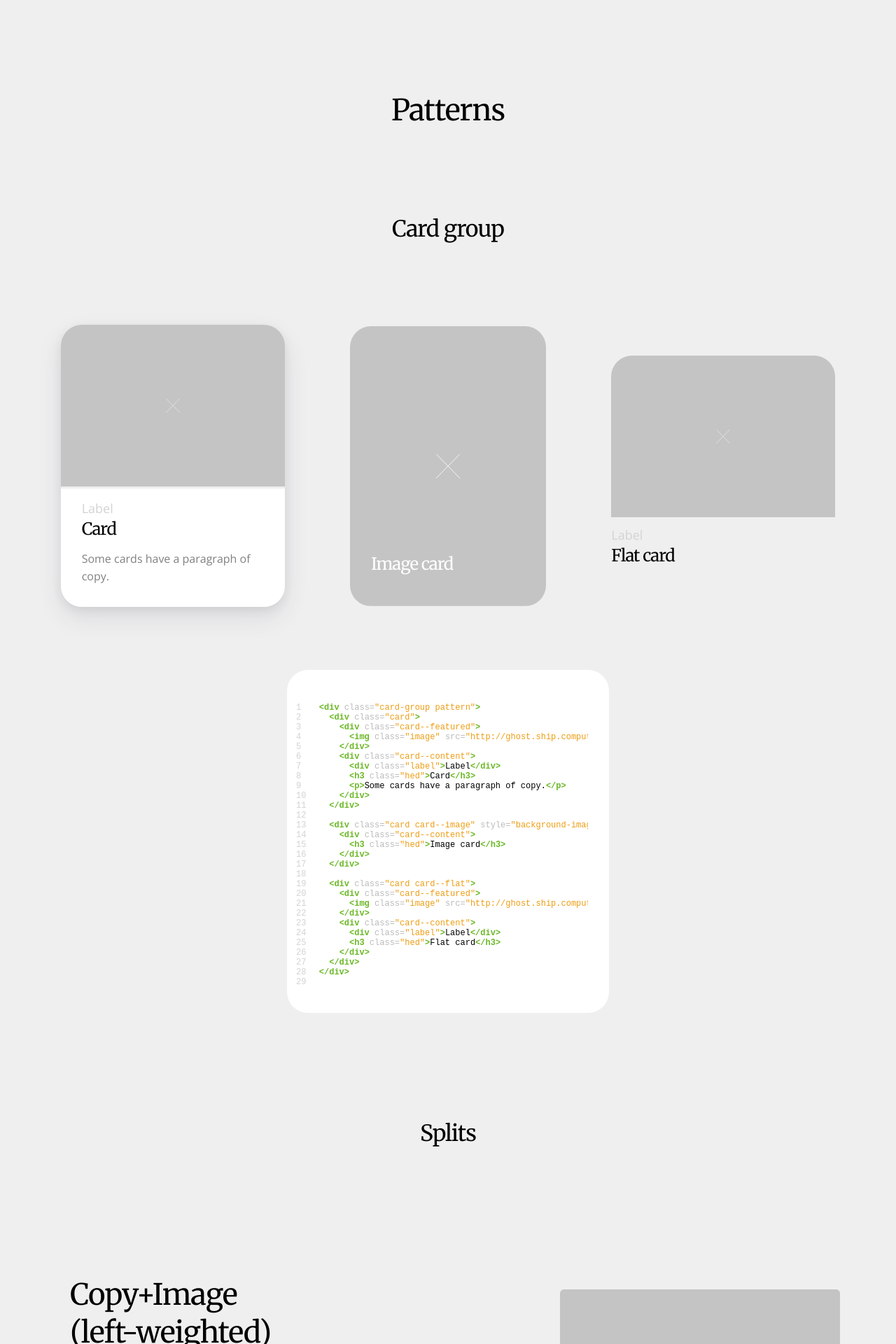
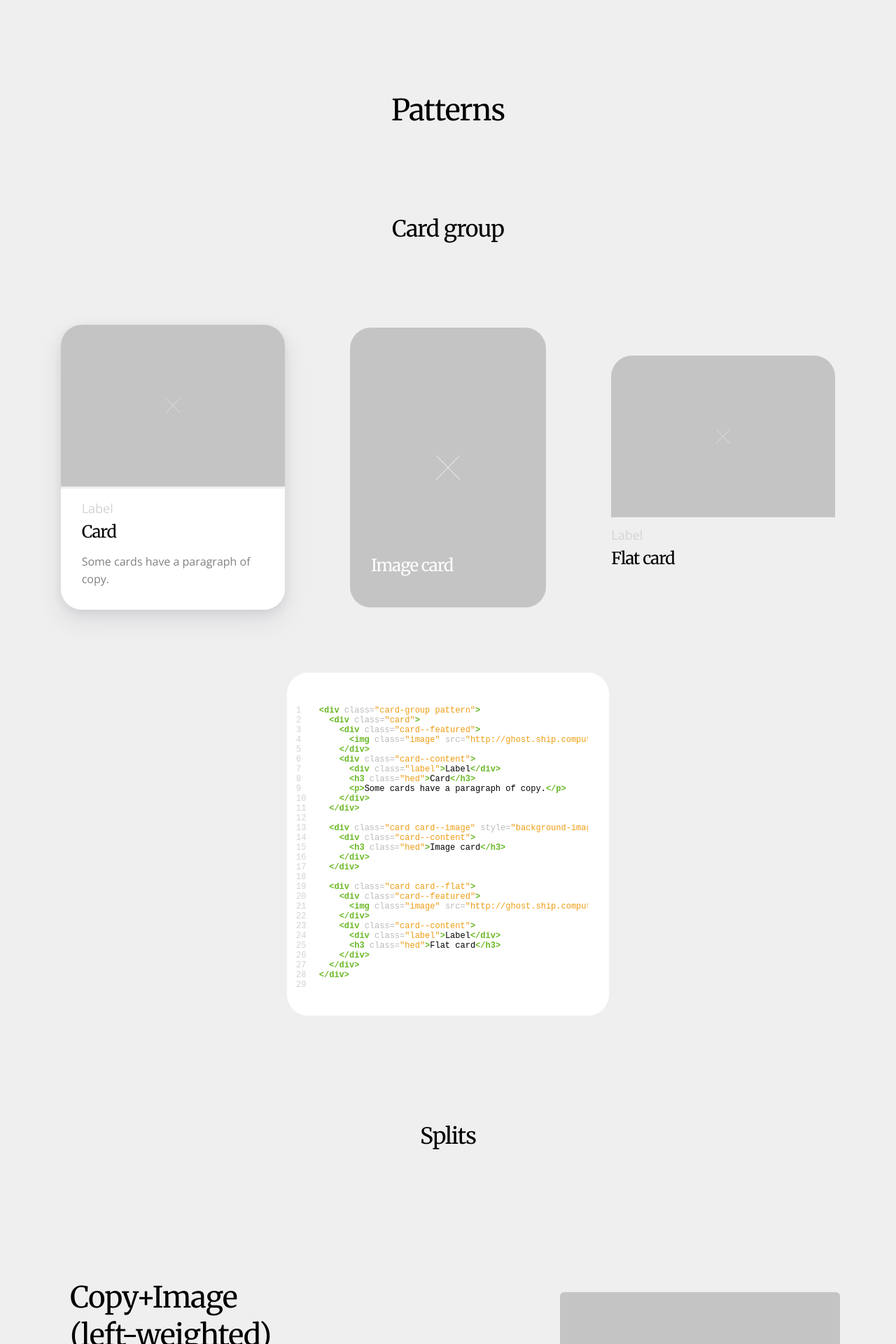
Before and after one commit to barnesy/ghost-ship, a Jekyll site: the page built from patterns.html, in a window 1280 px wide. Shown: the top 1920 px of the page at 70% size. Built offline with Jekyll 4.4.1, drawn with Linux system fonts in a browser that asks for light colours.

Commit message:
Adds little hed adjustment to card

```diff
--- a/_sass/card.scss
+++ b/_sass/card.scss
@@ -43,7 +43,7 @@
   .hed {
     font-size: 2.4rem;
     color: black;
-    margin: 0.2rem 0 1.4rem;
+    margin: 0.6rem 0 1.4rem;
   }
 }
 
@@ -85,6 +85,8 @@ a.card:hover{
 
 .card--flat {
   box-shadow: unset;
+  border-bottom-left-radius: 0;
+  border-bottom-right-radius: 0;
 
   .card--content {
     background: none;
```
